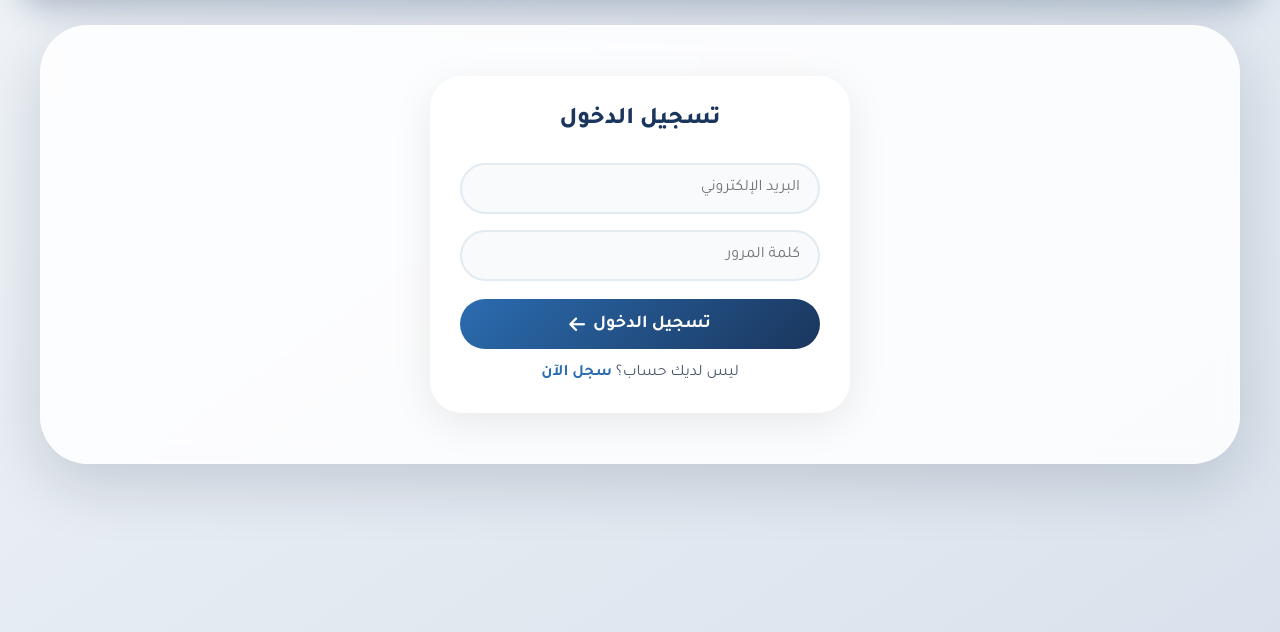
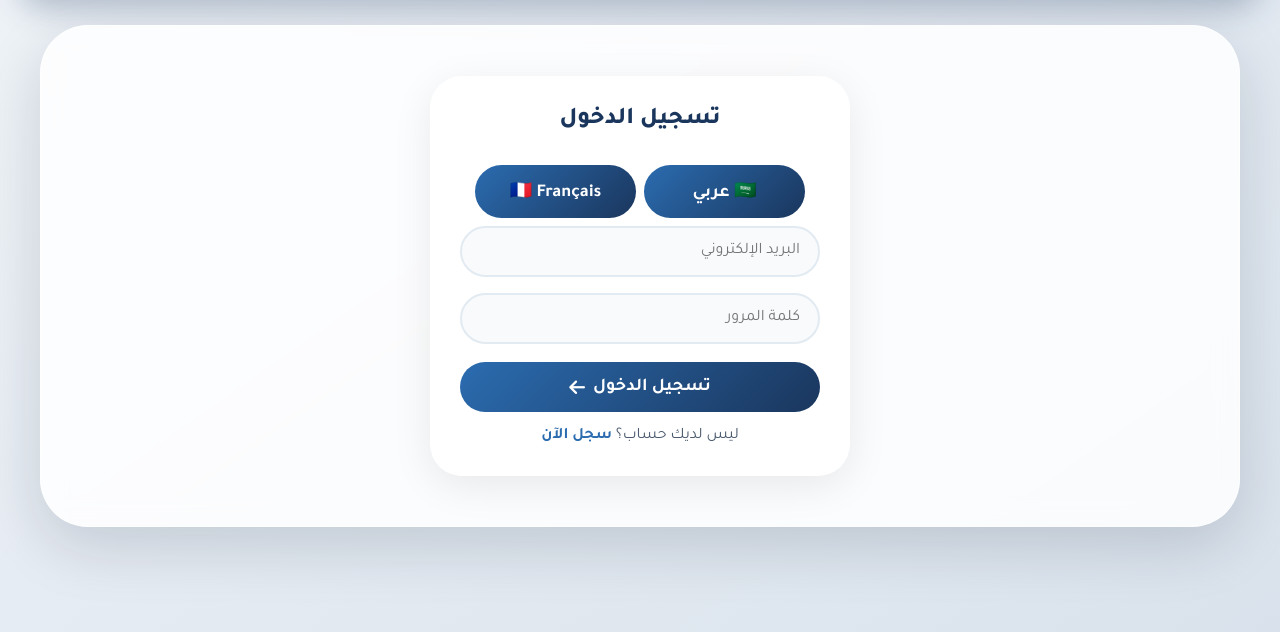
Before and after one commit to HacenMario/StudentTracker, a plain HTML site: page frontend/index.html in a window 1280 px wide. Shown: the part 148-780 px from the top of the page. Drawn offline with nearby package versions, Linux system fonts and the light colour scheme; no server answers.

Commit message:
Update index.html

```diff
--- a/frontend/index.html
+++ b/frontend/index.html
@@ -63,6 +63,10 @@
             <!-- شاشة تسجيل الدخول -->
             <div id="loginScreen">
                 <h2 data-i18n="auth.login">🔐 تسجيل الدخول</h2>
+                <div class="lang-switcher">
+                <button data-lang="ar" class="lang-btn active" onclick="switchLanguage('ar')">🇸🇦 عربي</button>
+                <button data-lang="fr" class="lang-btn" onclick="switchLanguage('fr')">🇫🇷 Français</button>
+                </div>
                 <input type="email" id="loginEmail" placeholder="البريد الإلكتروني" data-i18n="auth.email">
                 <input type="password" id="loginPassword" placeholder="كلمة المرور" data-i18n="auth.password">
                 <button id="loginBtn"><span data-i18n="auth.login">دخول</span> <i class="fas fa-arrow-left"></i></button>
```
